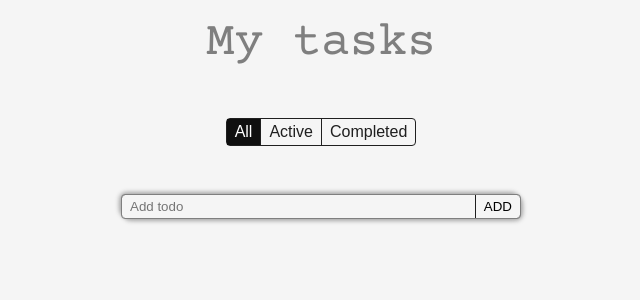
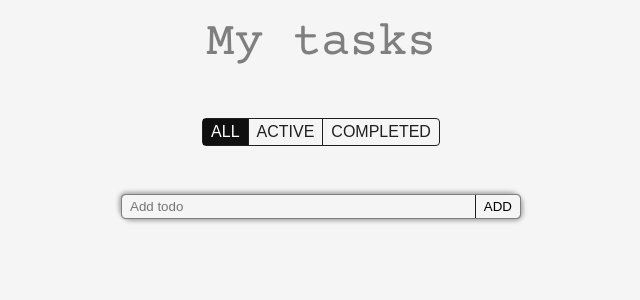
Before and after one commit to bluka1/todo-app, a React (Vite) app: page / in a window 1280 px wide. Shown: the top 300 px of the page, without its empty margins (319-959 px from the left). Built offline with nearby package versions, Linux system fonts and the light colour scheme.

Commit message:
implement react router

```diff
--- a/package.json
+++ b/package.json
@@ -17,6 +17,7 @@
     "react-bootstrap": "^2.9.1",
     "react-dom": "^18.2.0",
     "react-redux": "^9.0.4",
+    "react-router": "^6.21.1",
     "react-router-dom": "^6.21.1",
     "redux": "^5.0.1"
   },
--- a/src/App.jsx
+++ b/src/App.jsx
@@ -1,5 +1,5 @@
-import { useState } from 'react';
 import { useDispatch, useSelector } from 'react-redux';
+import { Navigate, Route, Routes } from 'react-router';
 
 import { Title, VisibilityToolbar, AddTodoForm, TodoList } from './components';
 import { addTodo, clearCompleted, removeTodo, toggleTodo } from './store/todoSlice';
@@ -9,73 +9,69 @@ import { VISIBILITY_TYPES } from './utils/visibilityTypes';
 import styles from './App.module.css';
 
 export default function App() {
-  //const [todos, setTodos] = useState(JSON.parse(localStorage.getItem('todos')) || []);
-  const [visibility, setVisibility] = useState(VISIBILITY_TYPES.ALL);
   const todos = useSelector((state) => state.todos.todos);
   const dispatch = useDispatch();
 
-  const handleSetVisibility = (visibilityValue) => {
-    setVisibility(visibilityValue);
-  };
-
   const handleAddNewTodo = (text) => {
     const newTodo = new Todo(text);
-    /*
-    setTodos((prevState) => {
-      const newState = [...prevState, newTodo];
-      localStorage.setItem('todos', JSON.stringify(newState));
-      return newState;
-    });
-    */
     dispatch(addTodo(JSON.stringify(newTodo)));
   };
 
   const handleRemoveTodo = (id) => {
-    /*const newTodos = todos.filter((todo) => todo.id !== id);
-    setTodos(newTodos);
-    localStorage.setItem('todos', JSON.stringify(newTodos));*/
     dispatch(removeTodo(id));
   };
 
   const handleToggleTodo = (id) => {
-    /*const newTodosState = [...todos];
-    const todo = newTodosState.find((todo) => todo.id === id);
-    todo.done = !todo.done;
-    setTodos(newTodosState);
-    localStorage.setItem('todos', JSON.stringify(newTodosState));*/
     dispatch(toggleTodo(id));
   };
 
   const clearCompletedTodos = () => {
-    /*setTodos((prevTodos) => {
-      const newTodos = prevTodos.filter((todo) => !todo.done);
-      localStorage.setItem('todos', JSON.stringify(newTodos));
-      return newTodos;
-    });*/
     dispatch(clearCompleted());
   };
 
-  const todosToShow = () => {
+  const todosToShow = (visibility) => {
     if (visibility === VISIBILITY_TYPES.ACTIVE) return todos.filter((todo) => !todo.done);
     if (visibility === VISIBILITY_TYPES.COMPLETED) return todos.filter((todo) => todo.done);
     return todos;
   };
 
+  const elementToShow = (todos, visibilityType) => {
+    return (
+      <>
+        <TodoList todos={todos} removeTodo={handleRemoveTodo} toggleTodo={handleToggleTodo} />
+        {todos.length > 0 &&
+        (visibilityType === VISIBILITY_TYPES.ALL || visibilityType === VISIBILITY_TYPES.COMPLETED) ? (
+          <div className={styles['clear-completed-button-wrapper']}>
+            <button className={styles['clear-completed-button']} onClick={clearCompletedTodos}>
+              Clear Completed
+            </button>
+          </div>
+        ) : null}
+      </>
+    );
+  };
+
   return (
     <div>
       <Title text="My tasks" />
-      <VisibilityToolbar visibility={visibility} handleSetVisibility={handleSetVisibility} />
+      <VisibilityToolbar />
       <div className={styles['form-and-list-wrapper']}>
         <AddTodoForm addNewTodo={handleAddNewTodo} />
-        <TodoList todos={todosToShow()} removeTodo={handleRemoveTodo} toggleTodo={handleToggleTodo} />
+
+        <Routes>
+          <Route path="/" element={elementToShow(todosToShow(), VISIBILITY_TYPES.ALL)} />
+          <Route path="/all" element={elementToShow(todosToShow(), VISIBILITY_TYPES.ALL)} />
+          <Route
+            path="/active"
+            element={elementToShow(todosToShow(VISIBILITY_TYPES.ACTIVE), VISIBILITY_TYPES.ACTIVE)}
+          />
+          <Route
+            path="/completed"
+            element={elementToShow(todosToShow(VISIBILITY_TYPES.COMPLETED), VISIBILITY_TYPES.COMPLETED)}
+          />
+          <Route path="*" element={<Navigate to="/" />} />
+        </Routes>
       </div>
-      {todosToShow()?.length > 0 && visibility !== VISIBILITY_TYPES.ACTIVE && (
-        <div className={styles['clear-completed-button-wrapper']}>
-          <button className={styles['clear-completed-button']} onClick={clearCompletedTodos}>
-            Clear Completed
-          </button>
-        </div>
-      )}
     </div>
   );
 }
--- a/src/components/VisibilityToolbar/VisibilityToolbar.jsx
+++ b/src/components/VisibilityToolbar/VisibilityToolbar.jsx
@@ -1,60 +1,24 @@
-import PropTypes from 'prop-types';
-import { ToggleButtonGroup, ToggleButton } from 'react-bootstrap';
-import { VISIBILITY_TYPES } from '../../utils/visibilityTypes';
+import { NavLink } from 'react-router-dom';
 import styles from './VisibilityToolbar.module.css';
 
-const { ALL, ACTIVE, COMPLETED } = VISIBILITY_TYPES;
-
-const VisibilityToolbar = ({ visibility, handleSetVisibility }) => {
-  const getButtonStyle = (visibilityValue, value) => {
-    if (visibilityValue === value) return styles['activeButton'];
-    else return null;
-  };
-
+const VisibilityToolbar = () => {
+  const linkStyle = 'navlink ';
+  const activeLinkStyle = linkStyle + 'navlink-active';
   return (
-    <ToggleButtonGroup
-      type="radio"
-      name="visibilityOptions"
-      defaultValue={ALL}
-      className={styles['toggle-button-group']}
-    >
-      <ToggleButton
-        value={ALL}
-        size="sm"
-        className={`toggle-button ${getButtonStyle(visibility, ALL)}`}
-        onClick={() => {
-          handleSetVisibility(ALL);
-        }}
-      >
-        All
-      </ToggleButton>
-      <ToggleButton
-        value={ACTIVE}
-        size="sm"
-        className={`toggle-button ${getButtonStyle(visibility, ACTIVE)}`}
-        onClick={() => {
-          handleSetVisibility(ACTIVE);
-        }}
-      >
-        Active
-      </ToggleButton>
-      <ToggleButton
-        value={COMPLETED}
-        size="sm"
-        className={`toggle-button ${getButtonStyle(visibility, COMPLETED)}`}
-        onClick={() => {
-          handleSetVisibility(COMPLETED);
-        }}
-      >
-        Completed
-      </ToggleButton>
-    </ToggleButtonGroup>
+    <div className={styles['navlink-group']}>
+      <NavLink to="/" className={({ isActive }) => (isActive ? activeLinkStyle : linkStyle)}>
+        ALL
+      </NavLink>
+      <NavLink to="/active" className={({ isActive }) => (isActive ? activeLinkStyle : linkStyle)}>
+        ACTIVE
+      </NavLink>
+      <NavLink to="/completed" className={({ isActive }) => (isActive ? activeLinkStyle : linkStyle)}>
+        COMPLETED
+      </NavLink>
+    </div>
   );
 };
 
-VisibilityToolbar.propTypes = {
-  visibility: PropTypes.string,
-  handleSetVisibility: PropTypes.func,
-};
+VisibilityToolbar.propTypes = {};
 
 export default VisibilityToolbar;
--- a/src/components/VisibilityToolbar/VisibilityToolbar.module.css
+++ b/src/components/VisibilityToolbar/VisibilityToolbar.module.css
@@ -1,36 +1,28 @@
-.toggle-button-group {
+.navlink-group {
   border: 1px solid var(--toggle-button-border-color);
   border-radius: 0.25rem;
   margin: 3rem auto;
   width: fit-content;
 }
 
-label.activeButton {
-  background-color: var(--black-color);
-  color: #fff;
-}
-
-input[type='radio'] {
-  appearance: none;
-}
-
-:global(.toggle-button) {
+:global(.navlink) {
   color: var(--text-color);
   display: inline-block;
   padding: 0.25rem 0.5rem;
+  text-decoration: none;
 }
 
-:global(.toggle-button:hover) {
+:global(.navlink:hover) {
   background-color: var(--hover-color);
   cursor: pointer;
 }
 
-:global(.toggle-button-active) {
+:global(.navlink-active) {
   background-color: var(--black-color);
   color: var(--white-color);
 }
 
-:global(.toggle-button:nth-of-type(1)),
-:global(.toggle-button:nth-of-type(2)) {
+:global(.navlink:nth-of-type(1)),
+:global(.navlink:nth-of-type(2)) {
   border-right: 1px solid var(--toggle-button-border-color);
 }
--- a/src/main.jsx
+++ b/src/main.jsx
@@ -1,6 +1,7 @@
 import React from 'react';
 import ReactDOM from 'react-dom/client';
 import { Provider } from 'react-redux';
+import { BrowserRouter } from 'react-router-dom';
 
 import App from './App.jsx';
 import { todoStore } from './store/todoStore.js';
@@ -9,8 +10,10 @@ import './index.css';
 
 ReactDOM.createRoot(document.getElementById('root')).render(
   <React.StrictMode>
-    <Provider store={todoStore}>
-      <App />
-    </Provider>
+    <BrowserRouter>
+      <Provider store={todoStore}>
+        <App />
+      </Provider>
+    </BrowserRouter>
   </React.StrictMode>
 );
```
Also changed, not shown: 1 other file (tests, documents, lock files or other folders).
